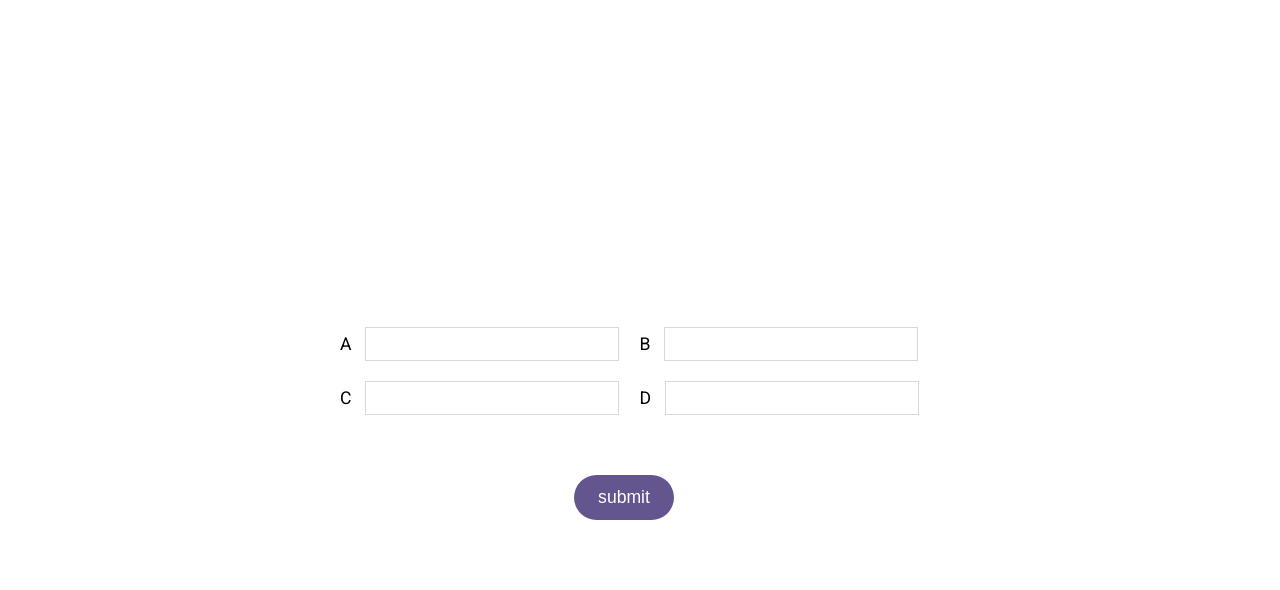
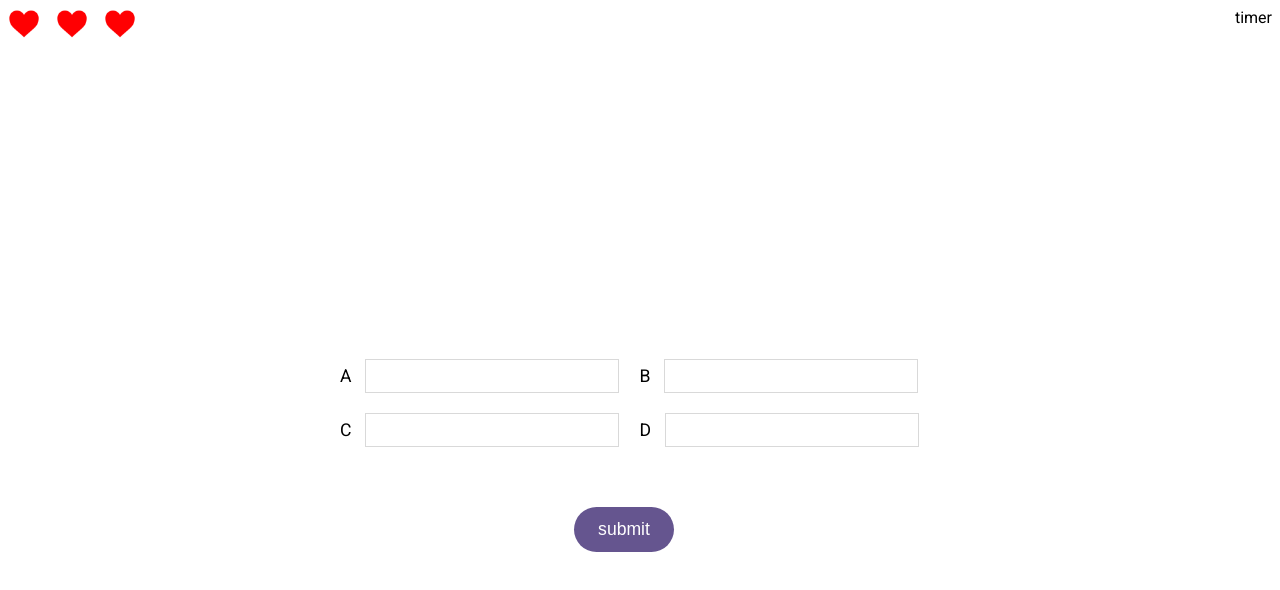
Before and after one commit to sara-lai/sg-knowledge-challenge, a plain HTML site: page index.html in a window 1280 px wide. Drawn offline with Linux system fonts and the light colour scheme.

Commit message:
html/css for upper status bar, left and right sections, heart icons

```diff
--- a/app.js
+++ b/app.js
@@ -40,6 +40,8 @@ let gotDurian = false
 let gotChilliCrab = false
 let gotScammed = false
 
+
+
 // cached el references
 const questionTextEl = document.querySelector('#question-text')
 
@@ -51,6 +53,8 @@ const answerCEl = document.querySelector('#c .answer-text')
 const answerDEl = document.querySelector('#d .answer-text')
 
 const answerSubmitEl = document.querySelector('#submit-q')
+
+const heartContainerEl = document.querySelector('.heart-container')
 
 // answer selection
 // todo - let select with A B C D keys tyoo
@@ -91,17 +95,19 @@ answerSubmitEl.addEventListener('click', (event) => {
     }
 })
 
-// redeem items events
+// redeem items events todo
 // click to redeem chillicrab
 // click to redeem durian
 
 function initQuiz(){
-    unaskedQs = [...sampleQs] // tmp
+    unaskedQs = [...sampleQs] // tmp, sampleQs coming from data.js
 
     // steps / todo
     // randomize order of questions
     // randomly assign surprises
     // initiate hearts
+
+
     // launch the first question
 
     initQuestion()
--- a/index.html
+++ b/index.html
@@ -10,17 +10,24 @@
     <link rel="preconnect" href="https://fonts.gstatic.com" crossorigin>
     <link href="https://fonts.googleapis.com/css2?family=Roboto:ital,wght@0,100..900;1,100..900&display=swap" rel="stylesheet">
 
+    <!-- <script defer type="module" src="app.js" ></script> -->
     <script defer src="data.js" ></script>
-    <!-- <script defer type="module" src="app.js" ></script> -->
     <script defer src="app.js" ></script>
 </head>
 <body>
 
-    <!-- <div class="status-bar">
-        <div class="heart-container">
-
+    <div class="status-bar">
+        <div class="left-content">
+            <div class="heart-container">
+                <div class="heart"></div>
+                <div class="heart"></div>
+                <div class="heart"></div>
+            </div>
         </div>
-    </div> -->
+        <div class="right-content">
+            <div class="timer">timer</div>
+        </div>
+    </div>
 
     <div class="question-wrapper">
         <div class="question-box">
--- a/style.css
+++ b/style.css
@@ -79,3 +79,19 @@ body {
 .selected .answer-text {
     background: #f5f5f5;
 }
+
+.status-bar {
+    display: flex;
+    justify-content: space-between;
+}
+
+.heart-container {
+    display: flex;
+    gap: 16px;
+}
+.heart {
+    background-image: url('heart-icon.png');
+    background-size: contain;
+    width: 2rem;
+    height: 2rem;
+}
```
Also changed, not shown: heart-icon.png (added).
